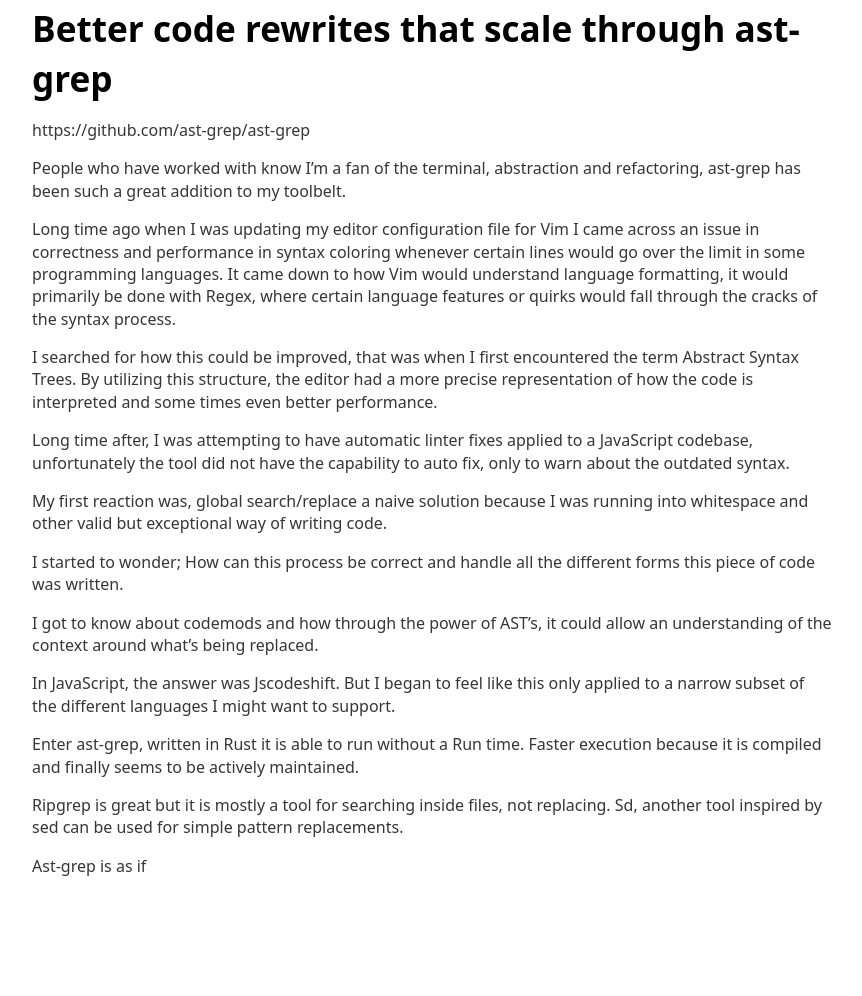
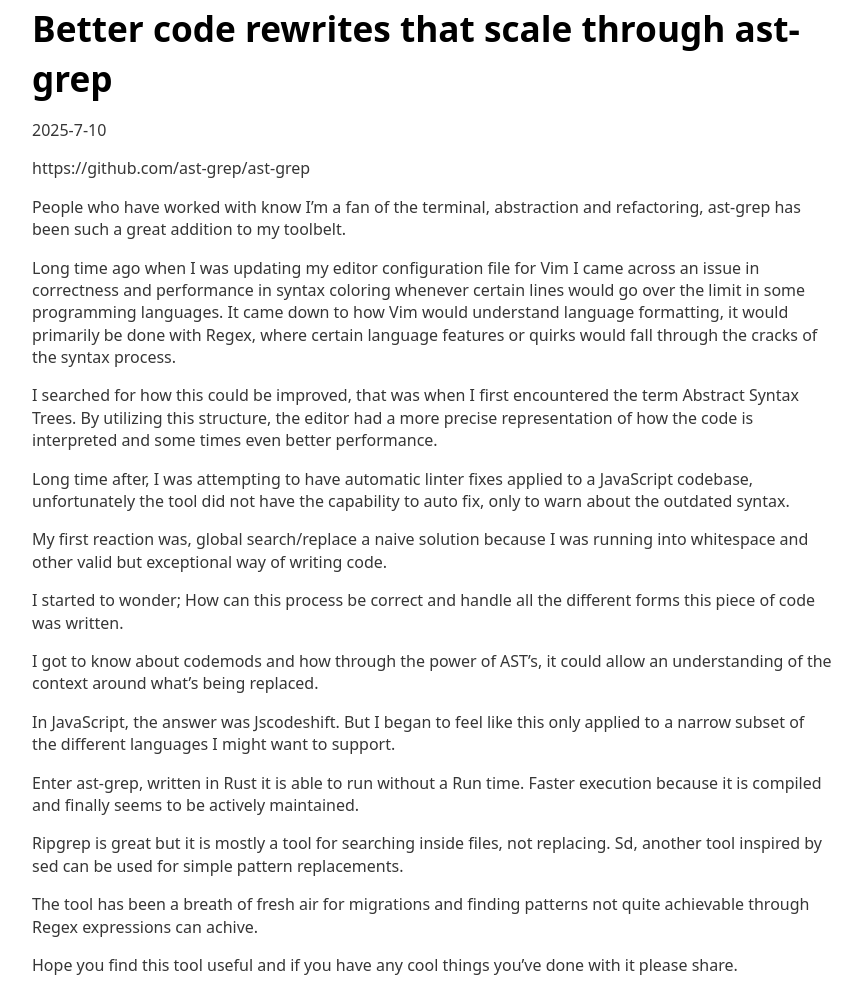
Before and after one commit to aalvarado/aalvarado.github.io, a Jekyll site: the page built from 2025-7-10-code-rewrites-ast-grep.md, in a window 1280 px wide. Shown: the part 890-1886 px from the top of the page, without its empty margins (208-1070 px from the left). Built offline with Jekyll 4.4.1, drawn with Linux system fonts in a browser that asks for light colours; our own code applies the rules of GitHub Pages for plain Markdown files; a style sheet for code colours, icons or effects is not loaded; before the commit the page ends 1787 px from its top, so only the background shows below that.

Commit message:
Update and rename 2025-10-7-code-rewrites-ast-grep.md to 2025-7-10-code-rewrites-ast-grep.md

```diff
--- a/2025-10-7-code-rewrites-ast-grep.md
+++ b/2025-7-10-code-rewrites-ast-grep.md
@@ -5,10 +5,9 @@ title: Better code rewrites that scale through ast-grep
 <img width="3228" height="1051" alt="image" src="https://github.com/user-attachments/assets/5a9f3423-56aa-4f2a-96bb-532cc42f74f5" />
 
 # Better code rewrites that scale through ast-grep
+2025-7-10
 
 https://github.com/ast-grep/ast-grep
-
-
 
 People who have worked with know I'm a fan of the terminal, abstraction and refactoring, ast-grep has been such a great addition to my toolbelt.
 
@@ -30,4 +29,6 @@ Enter ast-grep, written in Rust it is able to run without a Run time. Faster exe
 
 Ripgrep is great but it is mostly a tool for searching inside files, not replacing. Sd, another tool inspired by sed can be used for simple pattern replacements.
 
-Ast-grep is as if
+The tool has been a breath of fresh air for migrations and finding patterns not quite achievable through Regex expressions can achive.
+
+Hope you find this tool useful and if you have any cool things you've done with it please share.
```
